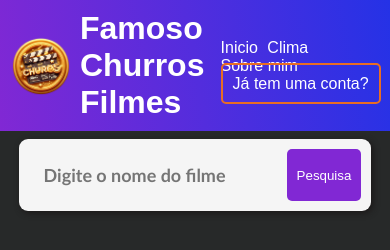
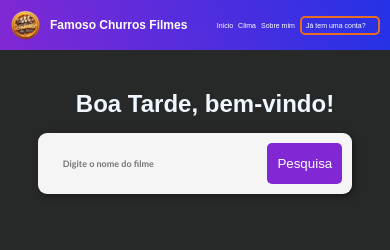
Before and after one commit to MateusSanfer/pesquisa-de-filmes, a plain HTML site: page index.html in a window 390 px wide. Drawn offline with Linux system fonts and the light colour scheme.

Commit message:
Add responsividade

```diff
--- a/index.html
+++ b/index.html
@@ -17,7 +17,7 @@
       <ul>
         <a href="#"><li>Inicio</li></a>
         <a href="clima.html"><li>Clima</li></a>
-        <a href="sobreMim.html"><li>Sobre mim</li></a>
+        <a class="sobre" href="sobreMim.html"><li>Sobre mim</li></a>
         <a class="inscreva-se-btn" href="#"><li>Já tem uma conta?</li></a>
       </ul>
   </header>
--- a/src/css/styles.css
+++ b/src/css/styles.css
@@ -151,3 +151,53 @@ div.item:hover {
 div.item img {
   width: 100%;
 }
+
+@media(max-width: 769px){
+  .title h1{
+    font-size: 12px;
+  }
+
+  .churros{
+    max-width: 30px;
+    height: 30px;
+  }
+
+  ul{
+    display: flex;
+    justify-content: space-around;
+    align-items: center;
+    flex-direction: row;
+    font-size: 7px;
+  }
+
+  .inscreva-se-btn{
+    padding: 4px;
+    width: 80px;
+  }
+
+  .inscreva-se-btn li{
+    text-align: center;
+  }
+
+  .sobre{
+    width: 34px;
+  }
+
+  form{
+    max-width: 85%;
+
+  }
+
+  #pesquisa{
+    font-size: 9px;
+  }
+
+  .galo{
+    font-size: 24px;
+  }
+  .item{
+    max-width: 100px;
+    font-size: 12px;
+    padding: 5px;
+  }
+}
```
